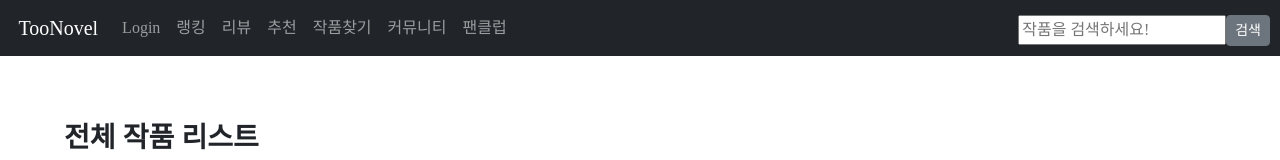
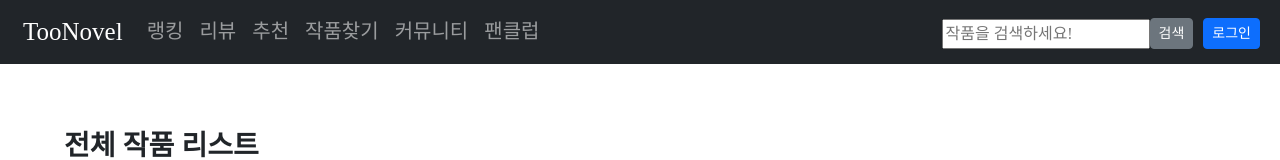
Before and after one commit to TooNovel/TooNovel-FE, a Vue app: page / in a window 1280 px wide. Shown: the top 160 px of the page. Built offline with nearby package versions, Linux system fonts and the light colour scheme; a web font is replaced by a local one.

Commit message:
:lipstick: 헤더 로그인 위치 변경
- 헤더의 로그인 버튼을 검색 기능 오른쪽으로 위치 변경

```diff
--- a/src/components/layout/MainHeader.vue
+++ b/src/components/layout/MainHeader.vue
@@ -6,35 +6,60 @@
     id="header"
   >
     <b-navbar-nav>
-      <b-navbar-brand href="/" tag="h1">ㅤTooNovel</b-navbar-brand>
-      <b-nav-item href="/login">Login</b-nav-item>
-      <b-nav-item href="/#">랭킹</b-nav-item>
-      <b-nav-item href="/#">리뷰</b-nav-item>
-      <b-nav-item href="/#">추천</b-nav-item>
-      <b-nav-item href="/#">작품찾기</b-nav-item>
-      <b-nav-item href="/community">커뮤니티</b-nav-item>
-      <b-nav-item href="/#">팬클럽</b-nav-item>
+      <b-navbar-brand style="font-size: 25px" href="/" tag="h1"
+        >ㅤTooNovel</b-navbar-brand
+      >
+      <b-nav-item style="font-size: 20px">랭킹</b-nav-item>
+      <b-nav-item style="font-size: 20px">리뷰</b-nav-item>
+      <b-nav-item style="font-size: 20px">추천</b-nav-item>
+      <b-nav-item style="font-size: 20px">작품찾기</b-nav-item>
+      <b-nav-item style="font-size: 20px" @click="getList()"
+        >커뮤니티</b-nav-item
+      >
+      <b-nav-item style="font-size: 20px">팬클럽</b-nav-item>
     </b-navbar-nav>
 
     <!-- Right aligned nav items -->
     <b-navbar-nav class="right">
       <b-nav-form class="mt-1" style="margin-right: 10px" id="searchForm">
-        <input
-          placeholder="작품을 검색하세요!"
-          v-model="search"
-          type="text"
-          v-on:keydown.enter.prevent=""
-          class="searchInput"
-        />
+        <input placeholder="작품을 검색하세요!" type="text" />
         <!-- <b-avatar class="searchIcon" icon="search"></b-avatar> -->
         <b-button size="sm" class="my-2 my-sm-0">검색</b-button>
+      </b-nav-form>
+      <b-nav-form class="mt-1">
+        <b-button
+          size="sm"
+          @click="goToLogin()"
+          id="loginBtn"
+          style="margin-right: 20px"
+          variant="primary"
+          >로그인</b-button
+        >
       </b-nav-form>
     </b-navbar-nav>
   </b-navbar>
 </template>
 
 <script>
-export default {};
+export default {
+  data() {
+    return {
+      message: "MainHeader",
+    };
+  },
+  methods: {
+    goToLogin() {
+      this.$router.push("/login");
+    },
+
+    getList() {
+      this.$router.push("/community");
+    },
+  },
+  created() {
+    console.log("컴포넌트 생성!");
+  },
+};
 </script>
 
 <style scoped>
```
